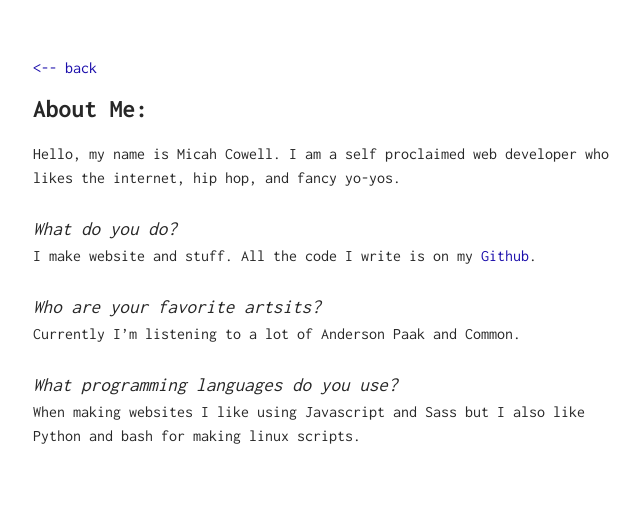
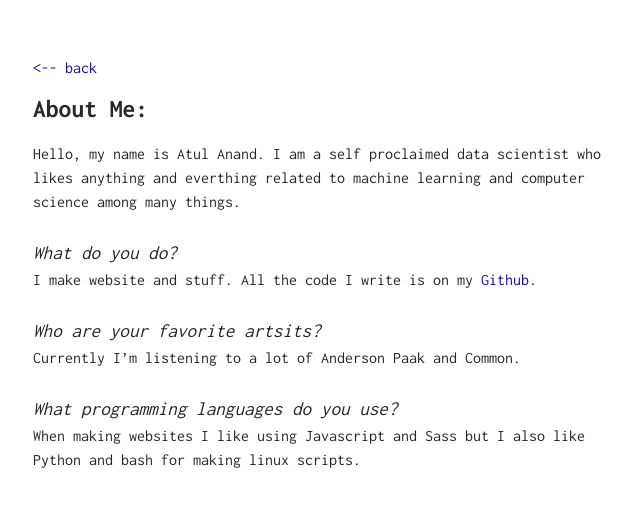
Before and after one commit to unosonu/unosonu.github.io, a Jekyll site: the page built from me/index.md, in a window 1280 px wide. Shown: the top 507 px of the page, without its empty margins (307-947 px from the left). Built offline with Jekyll 4.4.1, drawn with Linux system fonts in a browser that asks for light colours.

Commit message:
first edit of about me page

```diff
--- a/me/index.md
+++ b/me/index.md
@@ -2,7 +2,7 @@
 layout: about
 ---
 
-Hello, my name is Micah Cowell. I am a self proclaimed web developer who likes the internet, hip hop, and fancy yo-yos.
+Hello, my name is Atul Anand. I am a self proclaimed data scientist who likes anything and everthing related to machine learning and computer science among many things.
 
 # What do you do?
 I make website and stuff. All the code I write is on my [Github](https://github.com/getmicah).
```
